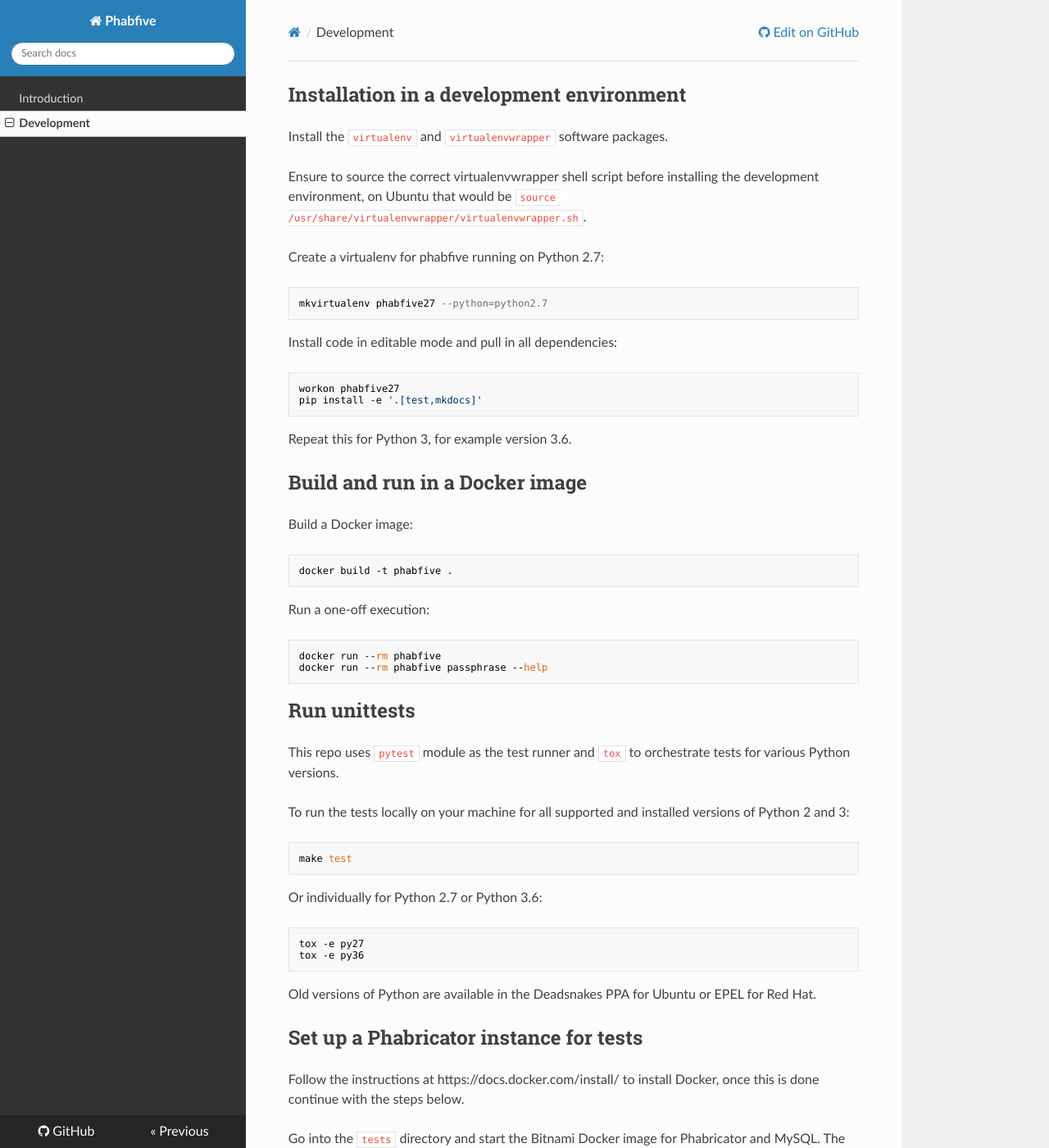
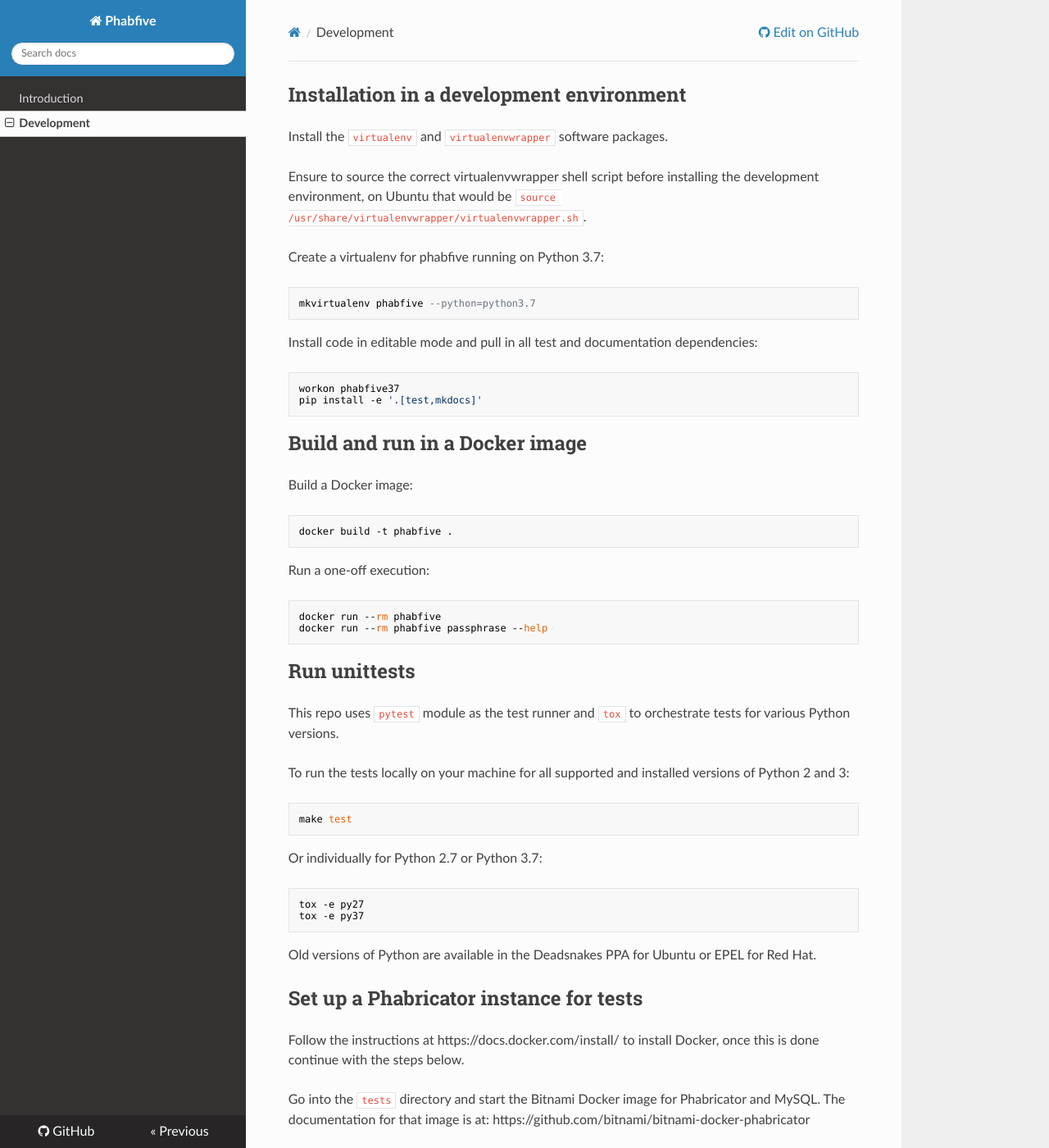
Before and after one commit to dynamist/phabfive, an MkDocs documentation site: the page built from docs/development.md, in a window 1280 px wide and 1400 px high. Shown: the whole window at 82% size. Built offline with MkDocs 1.6.1, drawn with Linux system fonts in a browser that asks for light colours; nearby versions of some CDN libraries.

Commit message:
Change from py 2.7 to 3.7 in dev docs

````diff
--- a/docs/development.md
+++ b/docs/development.md
@@ -4,18 +4,16 @@
 
 Ensure to source the correct virtualenvwrapper shell script before installing the development environment, on Ubuntu that would be `source /usr/share/virtualenvwrapper/virtualenvwrapper.sh`.
 
-Create a virtualenv for phabfive running on Python 2.7:
+Create a virtualenv for phabfive running on Python 3.7:
 ```
-mkvirtualenv phabfive27 --python=python2.7
+mkvirtualenv phabfive --python=python3.7
 ```
 
-Install code in editable mode and pull in all dependencies:
+Install code in editable mode and pull in all test and documentation dependencies:
 ```
-workon phabfive27
+workon phabfive37
 pip install -e '.[test,mkdocs]'
 ```
-
-Repeat this for Python 3, for example version 3.6.
 
 
 
@@ -43,10 +41,10 @@
 make test
 ```
 
-Or individually for Python 2.7 or Python 3.6:
+Or individually for Python 2.7 or Python 3.7:
 ```
 tox -e py27
-tox -e py36
+tox -e py37
 ```
 
 Old versions of Python are available in the Deadsnakes PPA for Ubuntu or EPEL for Red Hat.
````
